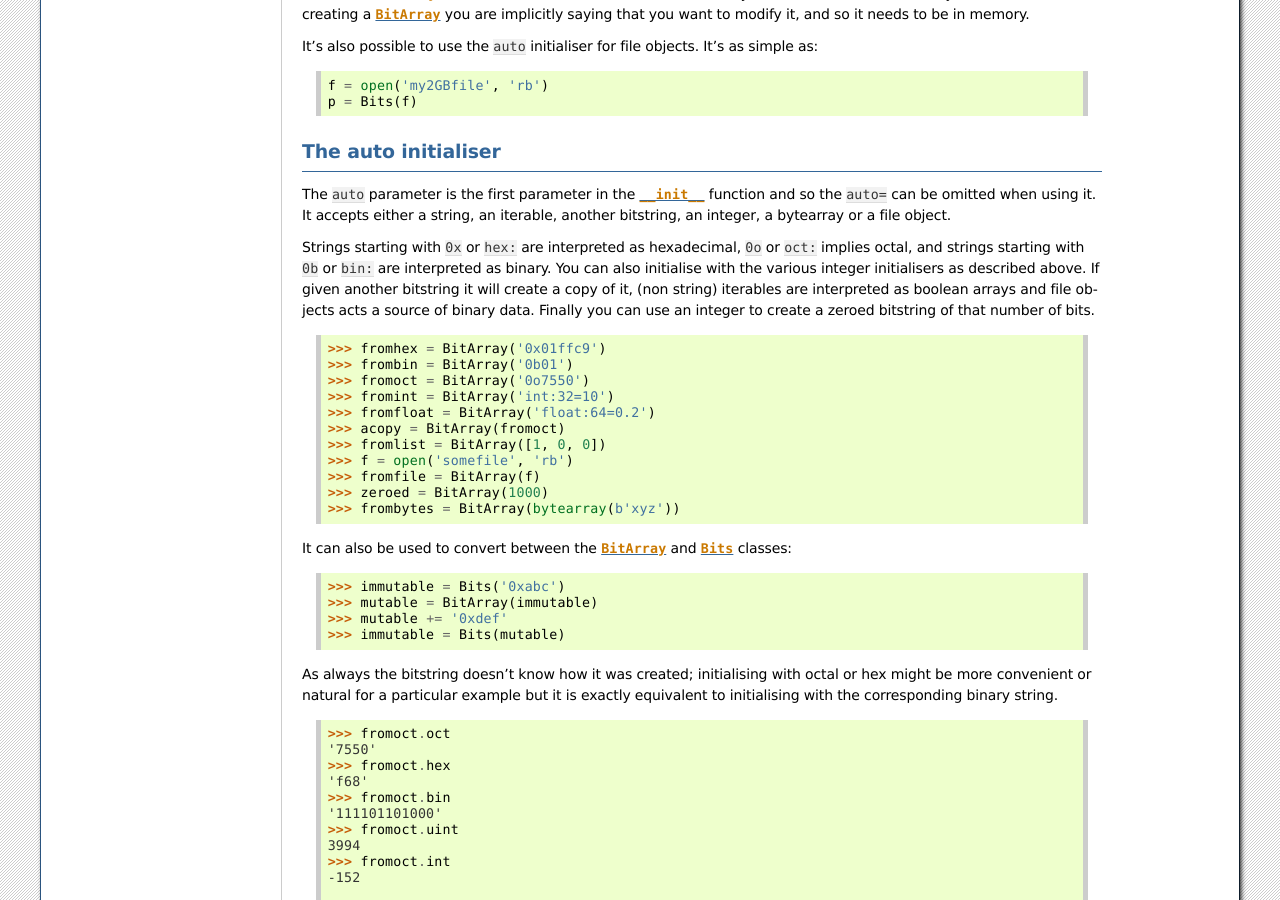
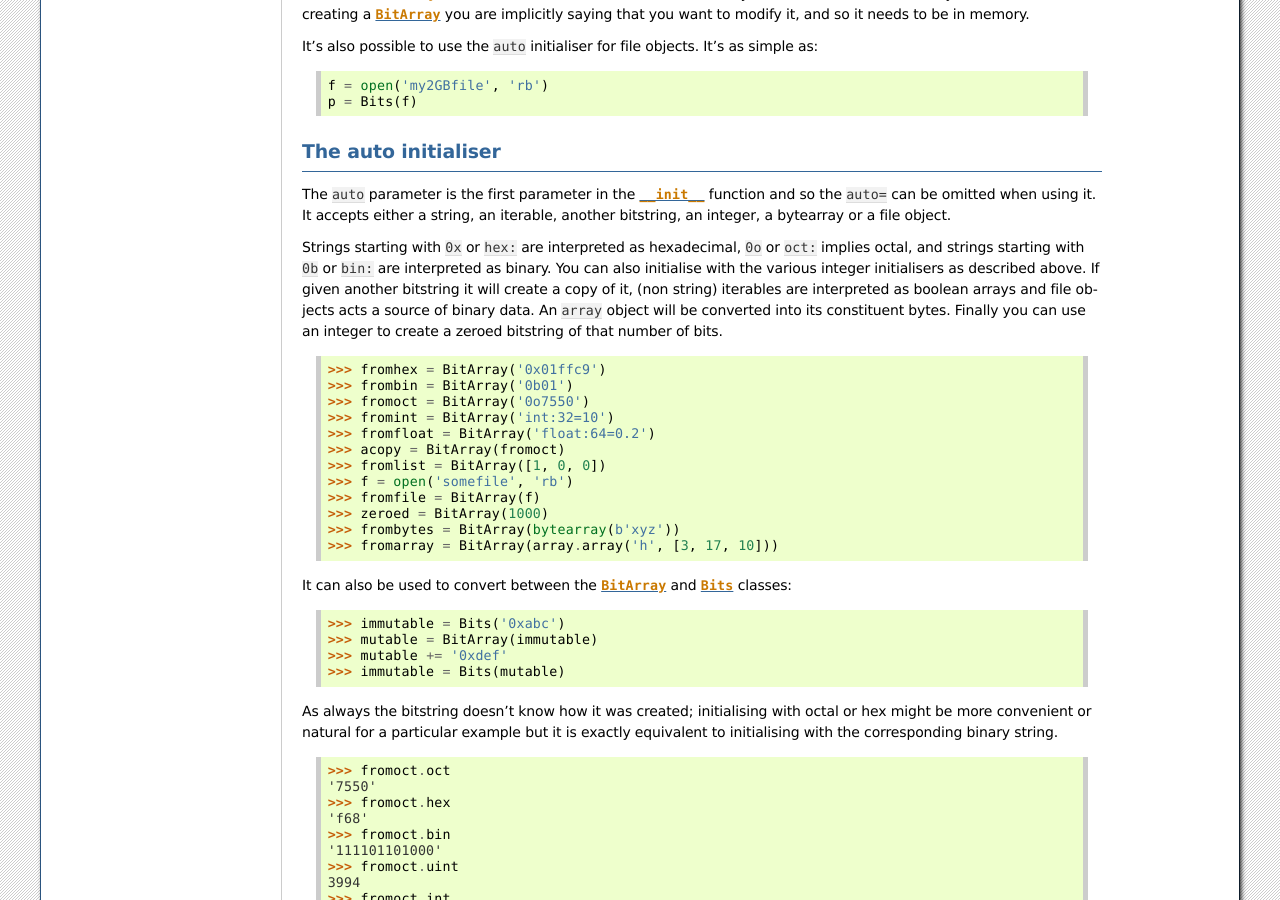
Before and after one commit to scott-griffiths/bitstring, a Sphinx documentation site: the page built from doc/creation.rst, in a window 1280 px wide and 900 px high, scrolled down 4379 px. Built offline with Sphinx 7.4.7, drawn with Linux system fonts in a browser that asks for light colours; some of the changed text lies outside the part shown.

Commit message:
Documentation for initialisation from array.

```diff
--- a/doc/bitstring_classes.rst
+++ b/doc/bitstring_classes.rst
@@ -44,6 +44,7 @@ The ``auto`` parameter also accepts other types:
 * A positive integer, used to create a bitstring of that many zero bits.
 * A file object, presumably opened in read-binary mode, from which the bitstring will be formed.
 * A ``bytearray`` object.
+* An ``array`` object. This is used after being converted to it's constituent byte data via its ``tostring`` method.
 * In Python 3 only, a ``bytes`` object. Note this won't work for Python 2.7 as ``bytes`` is just a synonym for ``str``.
 
 
--- a/doc/creation.rst
+++ b/doc/creation.rst
@@ -37,7 +37,7 @@ Using the constructor
 ---------------------
 When initialising a bitstring you need to specify at most one initialiser. These will be explained in full below, but briefly they are:
 
-* ``auto`` : Either a specially formatted string, a list or tuple, a file object, integer, bytearray, bytes or another bitstring.
+* ``auto`` : Either a specially formatted string, a list or tuple, a file object, integer, bytearray, array, bytes or another bitstring.
 * ``bytes`` : A ``bytes`` object (a ``str`` in Python 2), for example read from a binary file.
 * ``hex``, ``oct``, ``bin``: Hexadecimal, octal or binary strings.
 * ``int``, ``uint``: Signed or unsigned bit-wise big-endian binary integers.
@@ -207,7 +207,7 @@ The auto initialiser
 --------------------
 The ``auto`` parameter is the first parameter in the :class:`__init__<Bits>` function and so the ``auto=`` can be omitted when using it. It accepts either a string, an iterable, another bitstring, an integer, a bytearray or a file object.
 
-Strings starting with ``0x`` or ``hex:`` are interpreted as hexadecimal, ``0o`` or ``oct:`` implies octal, and strings starting with ``0b`` or ``bin:`` are interpreted as binary. You can also initialise with the various integer initialisers as described above. If given another bitstring it will create a copy of it, (non string) iterables are interpreted as boolean arrays and file objects acts a source of binary data. Finally you can use an integer to create a zeroed bitstring of that number of bits. ::
+Strings starting with ``0x`` or ``hex:`` are interpreted as hexadecimal, ``0o`` or ``oct:`` implies octal, and strings starting with ``0b`` or ``bin:`` are interpreted as binary. You can also initialise with the various integer initialisers as described above. If given another bitstring it will create a copy of it, (non string) iterables are interpreted as boolean arrays and file objects acts a source of binary data. An ``array`` object will be converted into its constituent bytes. Finally you can use an integer to create a zeroed bitstring of that number of bits. ::
 
     >>> fromhex = BitArray('0x01ffc9')
     >>> frombin = BitArray('0b01')
@@ -220,6 +220,7 @@ Strings starting with ``0x`` or ``hex:`` are interpreted as hexadecimal, ``0o``
     >>> fromfile = BitArray(f)
     >>> zeroed = BitArray(1000)
     >>> frombytes = BitArray(bytearray(b'xyz'))
+    >>> fromarray = BitArray(array.array('h', [3, 17, 10]))
 
 It can also be used to convert between the :class:`BitArray` and :class:`Bits` classes::
 
```
